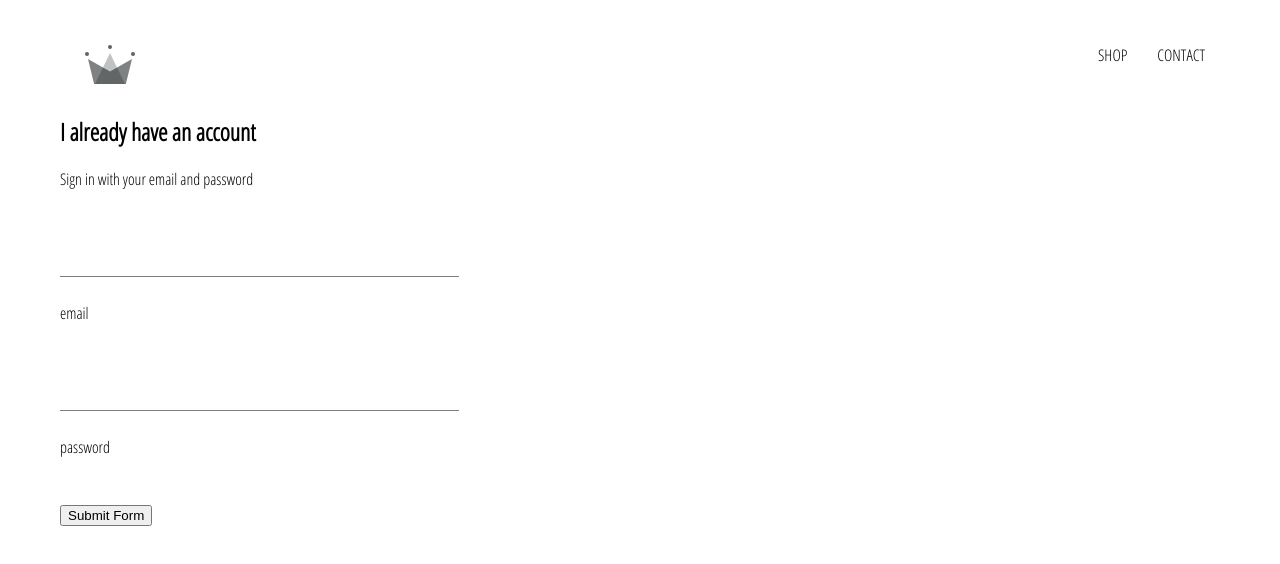
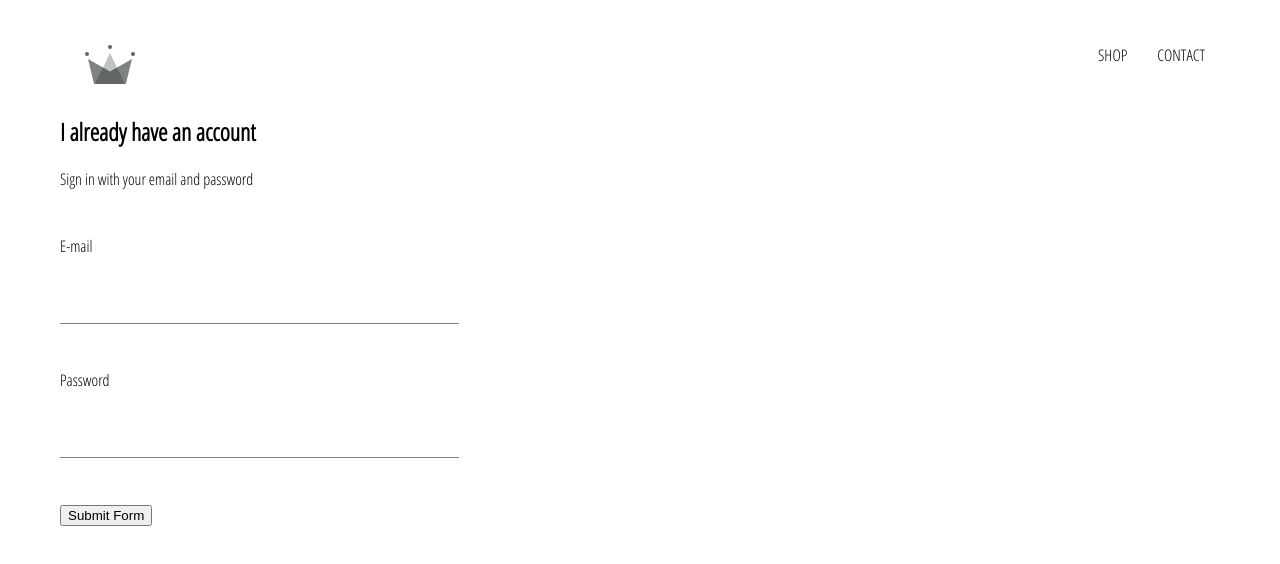
Before and after one commit to bonchevski/Master-Project, a React (Create React App) app: page /signin in a window 1280 px wide. Shown: the top 564 px of the page. Built offline with nearby package versions, Linux system fonts and the light colour scheme.

Commit message:
put labels on top , capital letters on label names

```diff
--- a/src/components/form-input/form-input.component.jsx
+++ b/src/components/form-input/form-input.component.jsx
@@ -4,13 +4,14 @@ import './form-input.styles.scss'
 
 const FormInput = ({handleChange, label, ...otherProps}) =>(
     <div className='group'>
+    {
+        // Ternary expression to check if a lable is needed if not to not gen one.
+        label ?
+        (<label className={`${otherProps.value.length ? 'shrink' : ''} form-input-label> `}>{label}</label>)
+        : null
+    }
         <input className='form-input' onChange={handleChange} {...otherProps} />
-        {
-            // Ternary expression to check if a lable is needed if not to not gen one.
-            label ?
-            (<label className={`${otherProps.value.length ? 'shrink' : ''} form-input-label> `}>{label}</label>)
-            : null
-        }
+
     </div>
 )
 
--- a/src/components/sing-in/sign-in.component.jsx
+++ b/src/components/sing-in/sign-in.component.jsx
@@ -31,9 +31,9 @@ class SignIn extends React.Component {
             <span> Sign in with your email and password</span>
 
             <form onSubmit={this.handleSubmit}>
-            <FormInput name='email' type='email' value={this.state.email} label='email' handleChange={this.handleChange}  required/>
+            <FormInput name='email' type='email' value={this.state.email} label='E-mail' handleChange={this.handleChange}  required/>
 
-            <FormInput name='password' type='password' value={this.state.password} label='password' handleChange={this.handleChange}   required/>
+            <FormInput name='password' type='password' value={this.state.password} label='Password' handleChange={this.handleChange}   required/>
 
 
 
```
